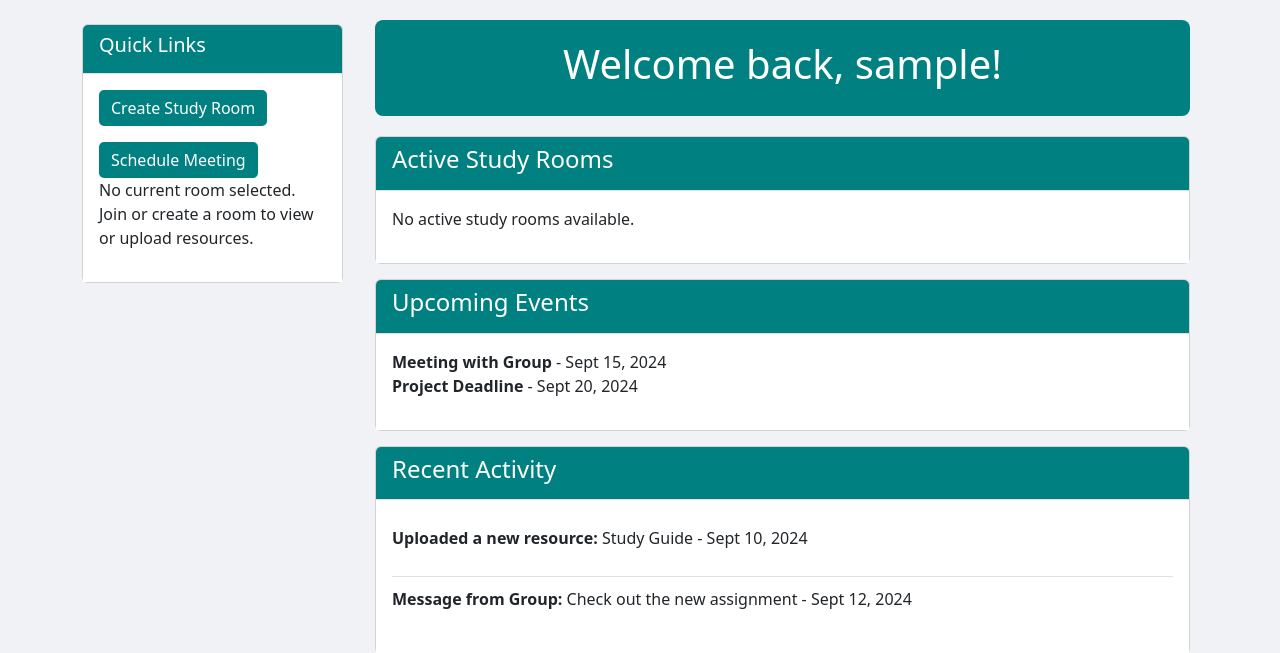
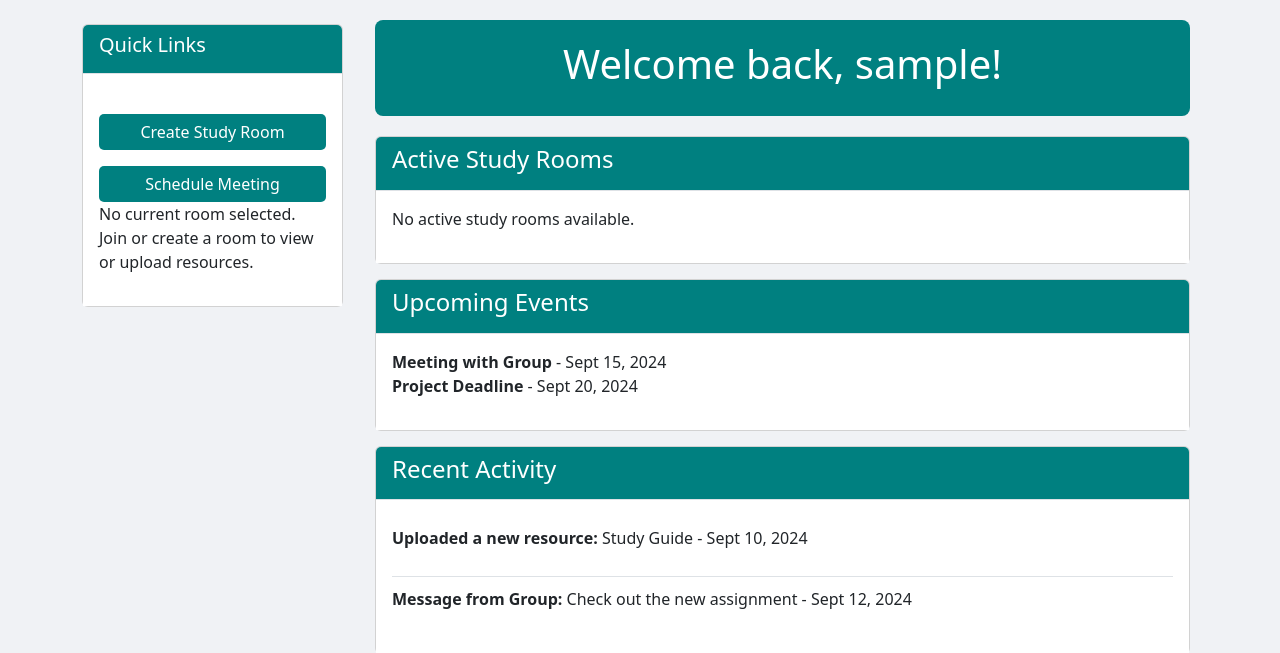
Before and after one commit to bossambani/StudyRoom, a Flask app: page /dashboard in a window 1280 px wide. Shown: the part 66-719 px from the top of the page. Run offline with Flask 3, Linux system fonts and the light colour scheme; the visitor is signed in with stand-in values (Sample User, id 1); data that the repository does not hold is empty; some libraries are stand-ins or nearby versions.

Commit message:
Add a new style

```diff
--- a/app/templates/dashboard.html
+++ b/app/templates/dashboard.html
@@ -12,7 +12,7 @@ Study Room Dashboard
                     <div class="card-header">
                         <h5 class="card-title">Quick Links</h5>
                     </div>
-                    <div class="card-body">
+                    <div class="card-body d-flex flex-column mt-4">
                         <a href="{{ url_for('study_room.create_room') }}" class="btn btn-custom btn-block mb-2">Create Study Room</a></li>
                         <a href="#" class="btn btn-custom btn-block mt-2">Schedule Meeting</a>
 
```
